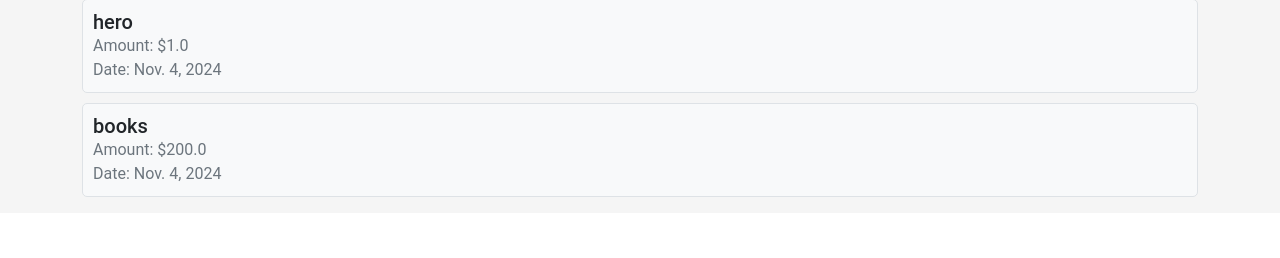
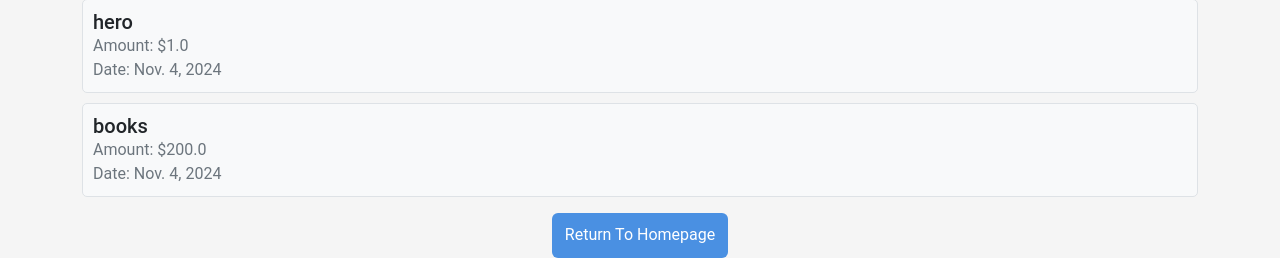
Before and after one commit to Beshwanthsai/FinanceManagement, a Django app: template pythonProject/Financemanagement/FinanceManagementSystem/templates/UserApp/ExpenceList.html in a window 1280 px wide. Shown: the part 2075-2333 px from the top of the page. Before the commit the page ends 2272 px from the top, so only its background shows below. Run offline with Django 4.2, Linux system fonts and the light colour scheme; the template is opened without the code that fills it: values that come from a table or form of the project are taken from there, others are empty; data comes from the database, SQL or seed files in the repository; both versions use the stored data as it was after the commit.

Commit message:
Added Return to homepage in Userapp

```diff
--- a/pythonProject/Financemanagement/FinanceManagementSystem/templates/UserApp/ExpenceList.html
+++ b/pythonProject/Financemanagement/FinanceManagementSystem/templates/UserApp/ExpenceList.html
@@ -65,6 +65,10 @@
             {% endfor %}
         </ul>
     </div>
+    <center>
+        <button class="btn" style="background-color:#4a90e2;color:white; height: 45px;" onclick="window.location.href='{% url 'UserApp:userhomepagecall' %}'">Return To Homepage</button>
+    </center>
+
     <script>
         document.querySelectorAll('.expense-item').forEach(item => {
             item.addEventListener('mouseover', () => {
```
Also changed, not shown: pythonProject/Financemanagement/FinanceManagementSystem/db.sqlite3.
